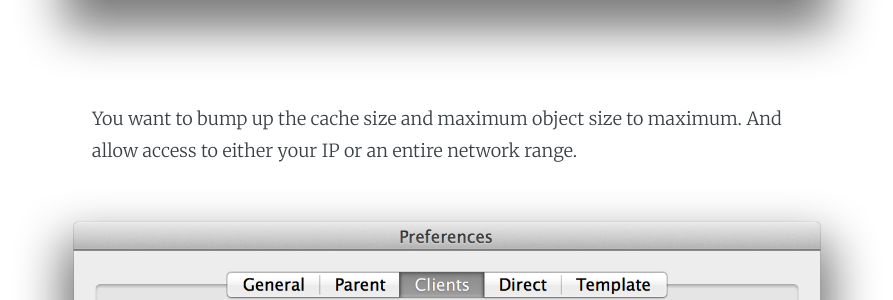
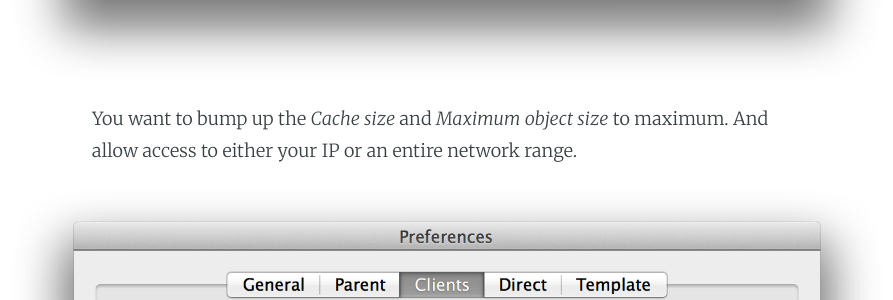
Before and after one commit to estahn/enricostahn.com, a Jekyll site: the page built from _posts/2015-03-17-reduce-local-test-kitchen-runtimes.markdown, in a window 1280 px wide and 900 px high, scrolled down 1710 px. Shown: the part 153-453 px from the top of the window, without its empty margins (193-1086 px from the left). Built offline with Jekyll 4.4.1, drawn with Linux system fonts in a browser that asks for light colours; Markdown is read by kramdown in place of the engine named in the settings.

Commit message:
Add formatting

```diff
--- a/_posts/2015-03-17-reduce-local-test-kitchen-runtimes.markdown
+++ b/_posts/2015-03-17-reduce-local-test-kitchen-runtimes.markdown
@@ -29,5 +29,5 @@ Another idea is to use an HTTP Proxy as an intermediate to store any kind of dow
 
 I had mediocre success with polipo, even after building it from master. A more stable solution is [SquidMan](http://squidman.net/squidman/). It's a fancy interface on top Squid.
 ![SquidMan - Preferences - General](/assets/images/squidman-preferences-general.png)
-You want to bump up the cache size and maximum object size to maximum. And allow access to either your IP or an entire network range.
+You want to bump up the *Cache size* and *Maximum object size* to maximum. And allow access to either your IP or an entire network range.
 ![SquidMan - Preferences - Clients](/assets/images/squidman-preferences-clients.png)
```
